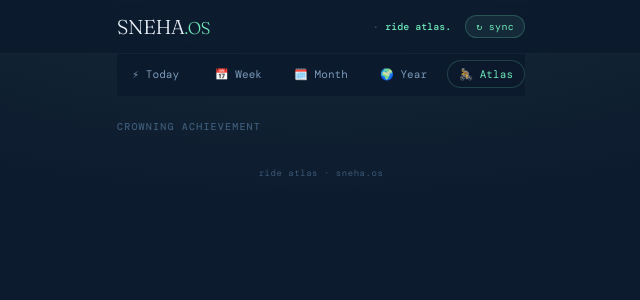
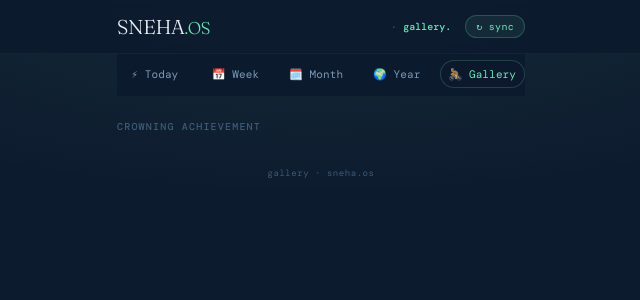
Before and after one commit to fnusneha/sneha-os, a Flask app: template templates/rides.html in a window 1280 px wide. Shown: the top 300 px of the page, without its empty margins (319-959 px from the left). Run offline with Flask 3, Linux system fonts and the light colour scheme; the template is opened without the code that fills it, so the values that code supplies are empty; some libraries are stand-ins or nearby versions.

Commit message:
feat: rename Ride Atlas → Gallery (library framing, not dashboard)
The 4 main tabs (Today / Week / Month / Year) are time-scoped
dashboards — stats you check. The 5th page is a different axis
entirely: a spatial / memory browser where you go to remember a
ride, not to track a metric. "Atlas" suggested another dashboard.
"Gallery" is honest about what it is now that the YoY comparison
block is gone — crown + route thumbnails grouped by region.

Pure label swap across user-visible strings:
- <title>, hero status line, 5th-tab pill label, footer
- hero-bar link tooltip on the other 4 tabs

Internal code comments + module docstring + log lines keep the
original naming (harmless history).

```diff
--- a/templates/morning_report.html
+++ b/templates/morning_report.html
@@ -2329,7 +2329,7 @@ body.view-year  .month-only { display: none !important; }
         <span class="hero-status" id="compile-status-text">compiling<span class="compile-dots"></span></span>
         <!-- Atlas side-link: rides still live on their own page;
              this is the easy door in from any main tab. -->
-        <a href="/rides" class="hero-atlas-link" title="Ride Atlas">&#x1F6B4;</a>
+        <a href="/rides" class="hero-atlas-link" title="Gallery">&#x1F6B4;</a>
       </div>
     </div>
   </div>
--- a/templates/rides.html
+++ b/templates/rides.html
@@ -3,7 +3,7 @@
 <head>
 <meta charset="UTF-8">
 <meta name="viewport" content="width=device-width, initial-scale=1.0">
-<title>Sneha.OS — Ride Atlas</title>
+<title>Sneha.OS — Gallery</title>
 <link href="https://fonts.googleapis.com/css2?family=Fraunces:opsz,wght@9..144,300;9..144,400;9..144,600&family=DM+Mono:wght@400;500&display=swap" rel="stylesheet">
 <style>
 :root {
@@ -1273,7 +1273,7 @@ body {
       <div class="hero-right">
         <span class="hero-date">{{DATE_LABEL}}</span>
         <span class="hero-sep">&middot;</span>
-        <span class="hero-status">ride atlas.</span>
+        <span class="hero-status">gallery.</span>
         <button class="sync-btn" id="syncBtn" onclick="syncRides()">&#x21bb; sync</button>
       </div>
     </div>
@@ -1282,16 +1282,21 @@ body {
 
 <div class="w">
 
-<!-- TAB BAR — matches the 4-tab Quest Hub layout. Atlas is accessed
+<!-- TAB BAR — matches the 4-tab Quest Hub layout. Gallery is accessed
      from the hero-bar 🚴 link on other tabs; when you're here, this
-     page adds a 5th active "Atlas" pill so the tab bar still reads
-     as your current location. -->
+     page adds a 5th active "Gallery" pill so the tab bar still reads
+     as your current location.
+
+     Framing: the 4 main tabs are time-scoped dashboards (Today / Week /
+     Month / Year). Gallery is the spatial / memory browser — not a
+     dashboard, but a library of rides + crowning achievements. That's
+     why it lives off to the side, not inline with the 4. -->
 <div class="tab-bar">
   <a href="/dashboard" class="tab">&#9889; Today</a>
   <a href="/week"      class="tab">&#x1F4C5; Week</a>
   <a href="/month"     class="tab">&#x1F5D3;&#xFE0F; Month</a>
   <a href="/year"      class="tab">&#x1F30D; Year</a>
-  <a href="/rides"     class="tab active">&#x1F6B4; Atlas</a>
+  <a href="/rides"     class="tab active">&#x1F6B4; Gallery</a>
 </div>
 
 <!-- NOTE: Monthly Pulse (rides) moved to /month (Month tab).
@@ -1309,7 +1314,7 @@ body {
 {{REGIONS_HTML}}
 
 <!-- FOOTER -->
-<div class="footer">ride atlas &middot; sneha.os</div>
+<div class="footer">gallery &middot; sneha.os</div>
 
 </div><!-- /.w -->
 
```
